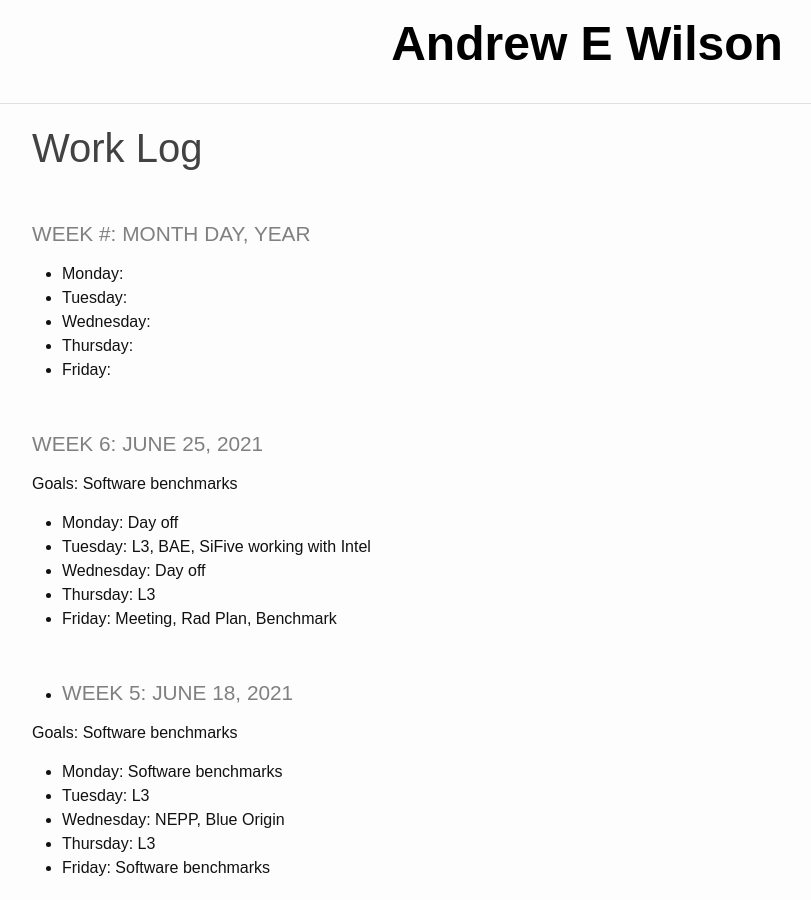
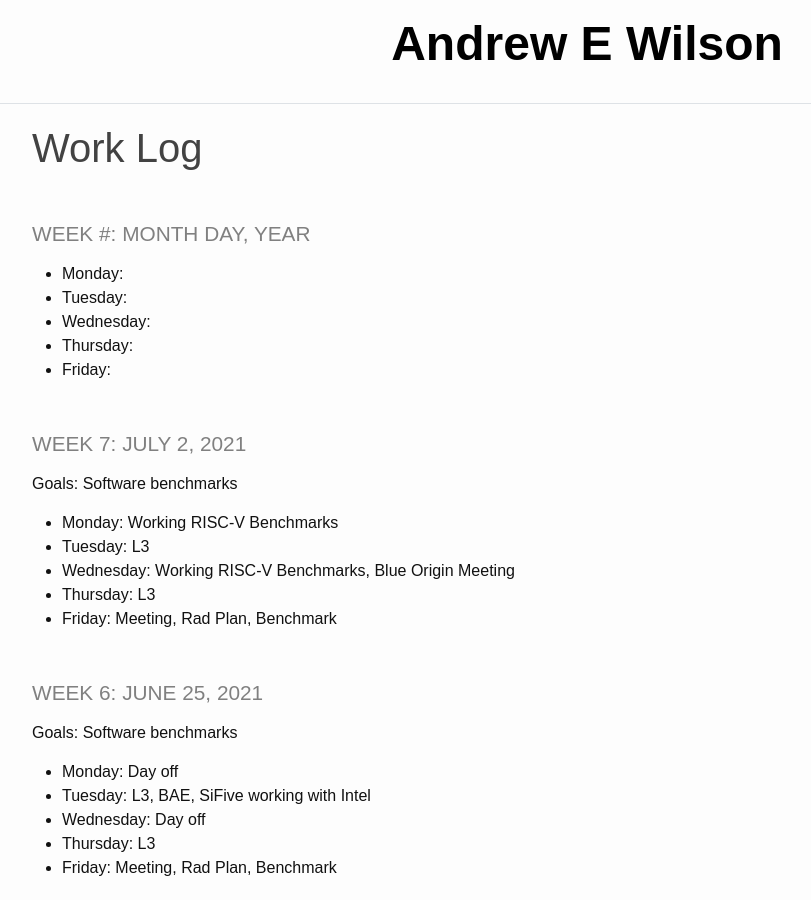
Before and after one commit to AEW2015/ccl_log, a Jekyll site: the page built from _pages/log.md, in a window 1280 px wide and 900 px high. Shown: the whole window, without its empty margins (53-864 px from the left). Built offline with Jekyll 4.4.1, drawn with Linux system fonts in a browser that asks for light colours.

Commit message:
Update log.md

```diff
--- a/_pages/log.md
+++ b/_pages/log.md
@@ -10,6 +10,16 @@ title: Work Log
 * **Thursday**:
 * **Friday**:
 
+### Week 7: July 2, 2021
+
+Goals: Software benchmarks
+
+* **Monday**:  Working RISC-V Benchmarks
+* **Tuesday**: L3
+* **Wednesday**:  Working RISC-V Benchmarks, Blue Origin Meeting
+* **Thursday**: L3
+* **Friday**: Meeting, Rad Plan, Benchmark
+
 ### Week 6: June 25, 2021
 
 Goals: Software benchmarks
@@ -19,7 +29,7 @@ Goals: Software benchmarks
 * **Wednesday**: Day off
 * **Thursday**: L3
 * **Friday**: Meeting, Rad Plan, Benchmark
-*
+
 ### Week 5: June 18, 2021
 
 Goals: Software benchmarks
```
